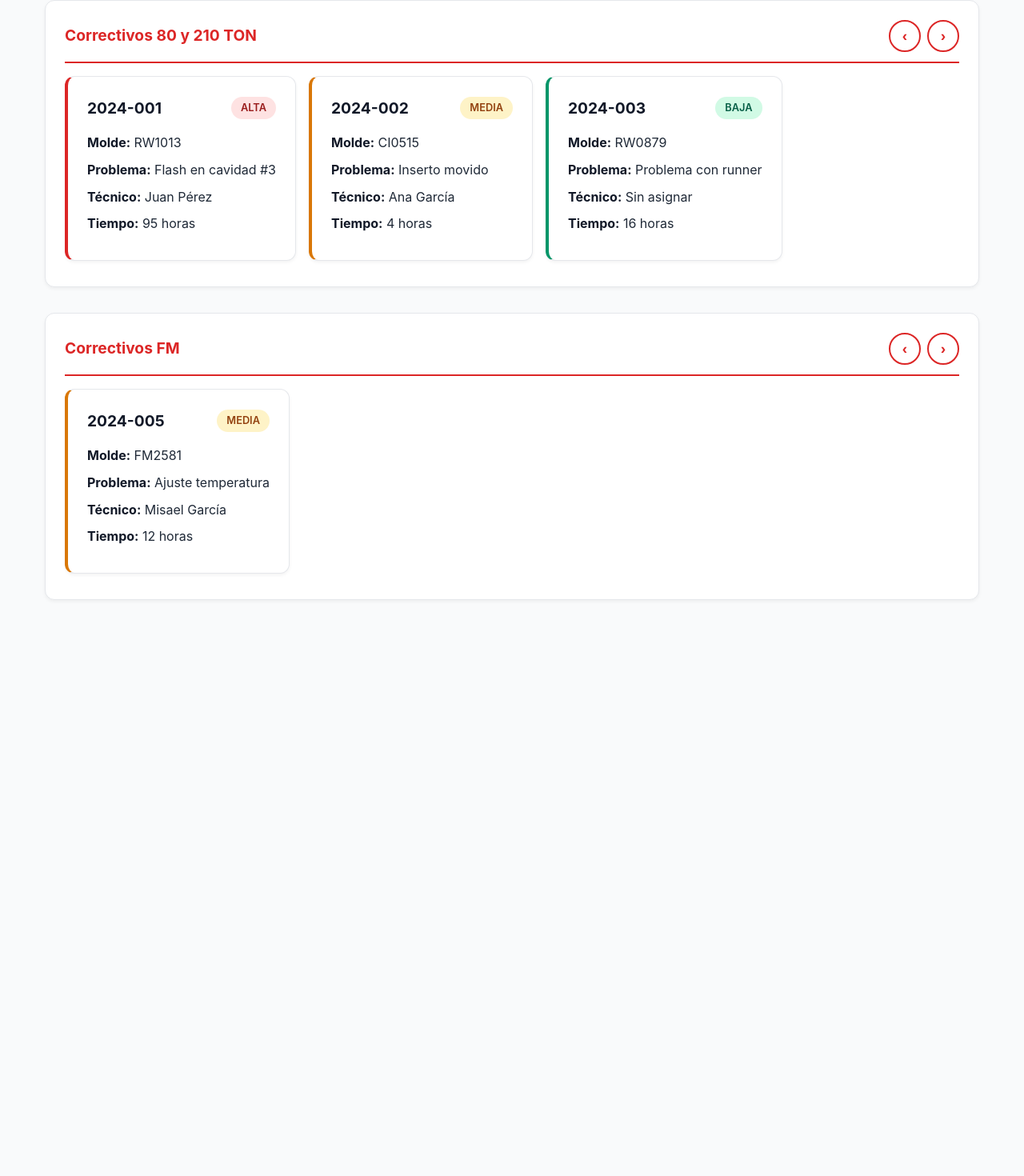
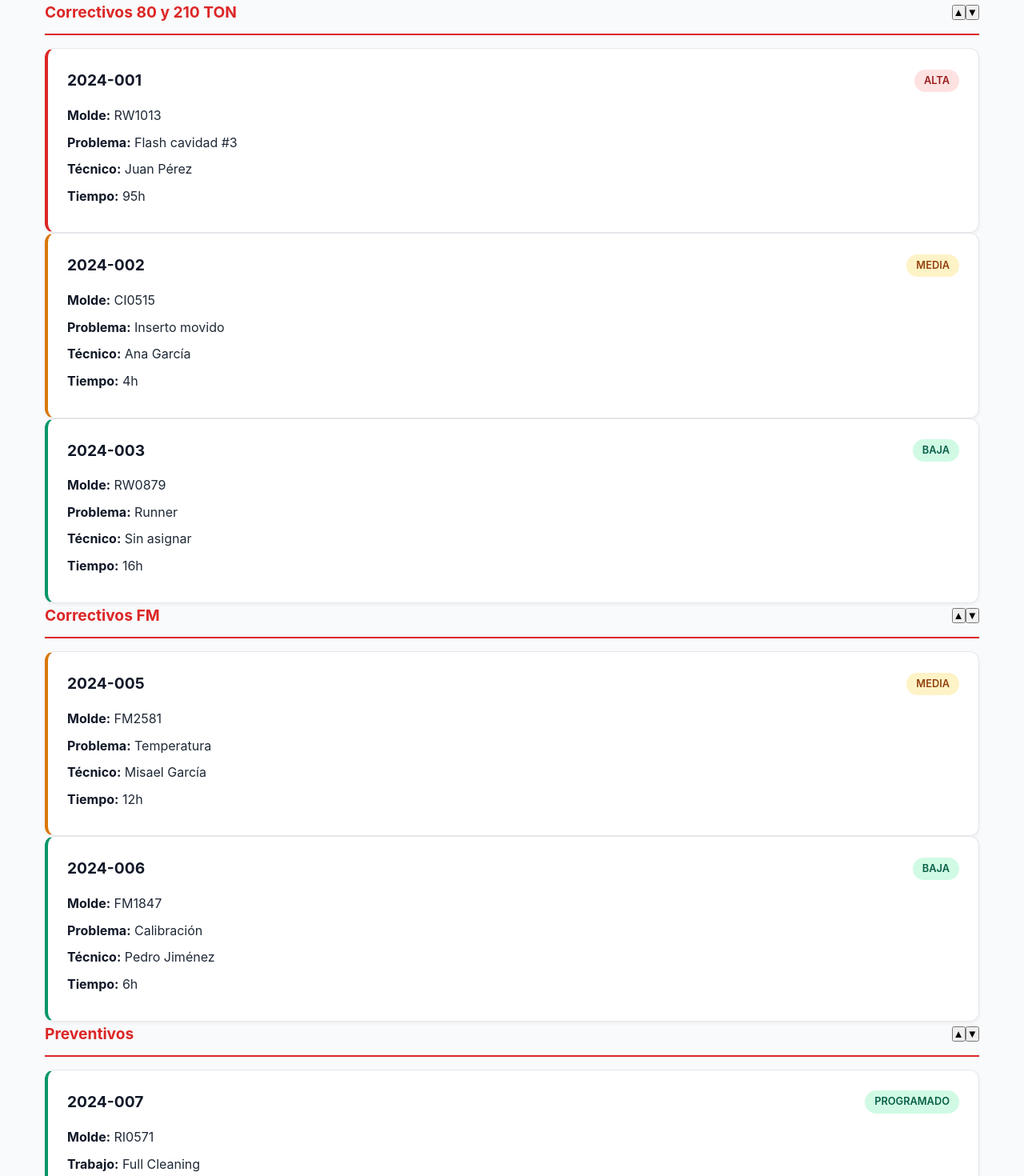
Before and after one commit to HmmmBibimbap/sistema-taller-moldes, a Next.js app: page / in a window 1280 px wide. Shown: the part 504-1974 px from the top of the page at 80% size. Before the commit the page ends 1318 px from the top, so only its background shows below. Built offline with nearby package versions, Linux system fonts and the light colour scheme.

Commit message:
: Cambiar a layout de 4 columnas verticales

```diff
--- a/app/page.tsx
+++ b/app/page.tsx
@@ -50,21 +50,22 @@ export default function Dashboard() {
           </div>
         </div>
 
-
         <div className="orders-section">
           <h2>Órdenes Activas</h2>
 
-          {/* CORRECTIVOS 80 Y 210 TON */}
-          <div className="category-section">
+          <div className="categories-grid">
+
+            {/* COLUMNA 1: CORRECTIVOS 80 Y 210 TON */}
+            <div className="category-column">
               <div className="category-header">
                 <h3>Correctivos 80 y 210 TON</h3>
-              <div className="carousel-controls">
-                <button className="carousel-btn prev">‹</button>
-                <button className="carousel-btn next">›</button>
+                <div className="scroll-controls">
+                  <button className="scroll-btn up">▲</button>
+                  <button className="scroll-btn down">▼</button>
                 </div>
               </div>
-            <div className="carousel-container">
-              <div className="orders-carousel">
+              <div className="orders-scroll-container">
+                <div className="orders-vertical-list">
                   <div className="order-card priority-high">
                     <div className="order-header">
                       <span className="order-number">2024-001</span>
@@ -72,9 +73,9 @@ export default function Dashboard() {
                     </div>
                     <div className="order-details">
                       <p><strong>Molde:</strong> RW1013</p>
-                    <p><strong>Problema:</strong> Flash en cavidad #3</p>
+                      <p><strong>Problema:</strong> Flash cavidad #3</p>
                       <p><strong>Técnico:</strong> Juan Pérez</p>
-                    <p><strong>Tiempo:</strong> 95 horas</p>
+                      <p><strong>Tiempo:</strong> 95h</p>
                     </div>
                   </div>
 
@@ -87,7 +88,7 @@ export default function Dashboard() {
                       <p><strong>Molde:</strong> CI0515</p>
                       <p><strong>Problema:</strong> Inserto movido</p>
                       <p><strong>Técnico:</strong> Ana García</p>
-                    <p><strong>Tiempo:</strong> 4 horas</p>
+                      <p><strong>Tiempo:</strong> 4h</p>
                     </div>
                   </div>
 
@@ -98,26 +99,26 @@ export default function Dashboard() {
                     </div>
                     <div className="order-details">
                       <p><strong>Molde:</strong> RW0879</p>
-                    <p><strong>Problema:</strong> Problema con runner</p>
+                      <p><strong>Problema:</strong> Runner</p>
                       <p><strong>Técnico:</strong> Sin asignar</p>
-                    <p><strong>Tiempo:</strong> 16 horas</p>
+                      <p><strong>Tiempo:</strong> 16h</p>
                     </div>
                   </div>
                 </div>
               </div>
             </div>
 
-          {/* CORRECTIVOS FM */}
-          <div className="category-section">
+            {/* COLUMNA 2: CORRECTIVOS FM */}
+            <div className="category-column">
               <div className="category-header">
                 <h3>Correctivos FM</h3>
-              <div className="carousel-controls">
-                <button className="carousel-btn prev">‹</button>
-                <button className="carousel-btn next">›</button>
+                <div className="scroll-controls">
+                  <button className="scroll-btn up">▲</button>
+                  <button className="scroll-btn down">▼</button>
                 </div>
               </div>
-            <div className="carousel-container">
-              <div className="orders-carousel">
+              <div className="orders-scroll-container">
+                <div className="orders-vertical-list">
                   <div className="order-card priority-medium">
                     <div className="order-header">
                       <span className="order-number">2024-005</span>
@@ -125,16 +126,86 @@ export default function Dashboard() {
                     </div>
                     <div className="order-details">
                       <p><strong>Molde:</strong> FM2581</p>
-                    <p><strong>Problema:</strong> Ajuste temperatura</p>
+                      <p><strong>Problema:</strong> Temperatura</p>
                       <p><strong>Técnico:</strong> Misael García</p>
-                    <p><strong>Tiempo:</strong> 12 horas</p>
+                      <p><strong>Tiempo:</strong> 12h</p>
                     </div>
+                  </div>
+
+                  <div className="order-card priority-low">
+                    <div className="order-header">
+                      <span className="order-number">2024-006</span>
+                      <span className="priority-badge low">Baja</span>
+                    </div>
+                    <div className="order-details">
+                      <p><strong>Molde:</strong> FM1847</p>
+                      <p><strong>Problema:</strong> Calibración</p>
+                      <p><strong>Técnico:</strong> Pedro Jiménez</p>
+                      <p><strong>Tiempo:</strong> 6h</p>
                     </div>
                   </div>
                 </div>
               </div>
             </div>
 
+            {/* COLUMNA 3: PREVENTIVOS */}
+            <div className="category-column">
+              <div className="category-header">
+                <h3>Preventivos</h3>
+                <div className="scroll-controls">
+                  <button className="scroll-btn up">▲</button>
+                  <button className="scroll-btn down">▼</button>
+                </div>
+              </div>
+              <div className="orders-scroll-container">
+                <div className="orders-vertical-list">
+                  <div className="order-card priority-low">
+                    <div className="order-header">
+                      <span className="order-number">2024-007</span>
+                      <span className="priority-badge low">Programado</span>
+                    </div>
+                    <div className="order-details">
+                      <p><strong>Molde:</strong> RI0571</p>
+                      <p><strong>Trabajo:</strong> Full Cleaning</p>
+                      <p><strong>Técnico:</strong> Napoleón</p>
+                      <p><strong>Tiempo:</strong> 9h</p>
+                    </div>
+                  </div>
+                </div>
+              </div>
+            </div>
+
+            {/* COLUMNA 4: OTROS */}
+            <div className="category-column">
+              <div className="category-header">
+                <h3>Otros</h3>
+                <div className="scroll-controls">
+                  <button className="scroll-btn up">▲</button>
+                  <button className="scroll-btn down">▼</button>
+                </div>
+              </div>
+              <div className="orders-scroll-container">
+                <div className="orders-vertical-list">
+                  <div className="order-card priority-high">
+                    <div className="order-header">
+                      <span className="order-number">2024-008</span>
+                      <span className="priority-badge high">Urgente</span>
+                    </div>
+                    <div className="order-details">
+                      <p><strong>Molde:</strong> RI0561</p>
+                      <p><strong>Trabajo:</strong> Ingeniería</p>
+                      <p><strong>Técnico:</strong> Sin asignar</p>
+                      <p><strong>Tiempo:</strong> 1313h</p>
+                    </div>
+                  </div>
+                </div>
+              </div>
+            </div>
+
+          </div>
+        </div>
+
+
       </main>
     </div>
   )
```
Lines whose indentation alone changed are shown as unchanged.
